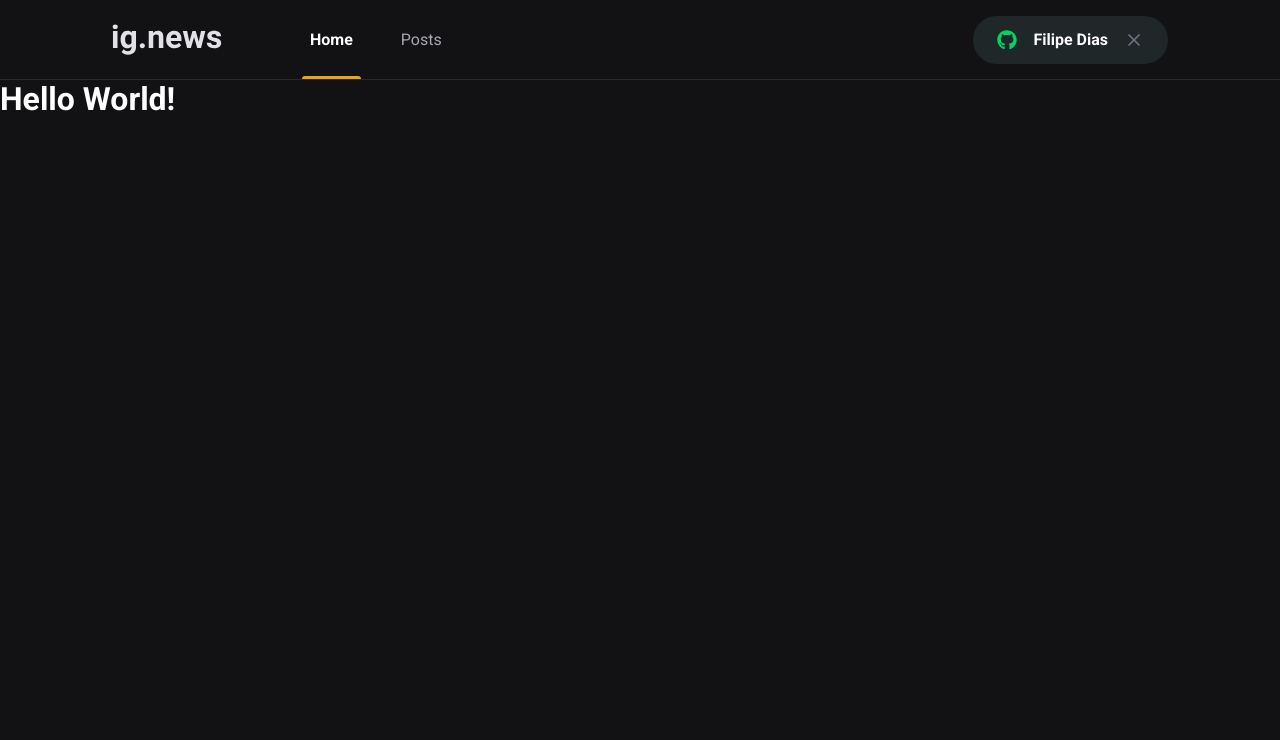
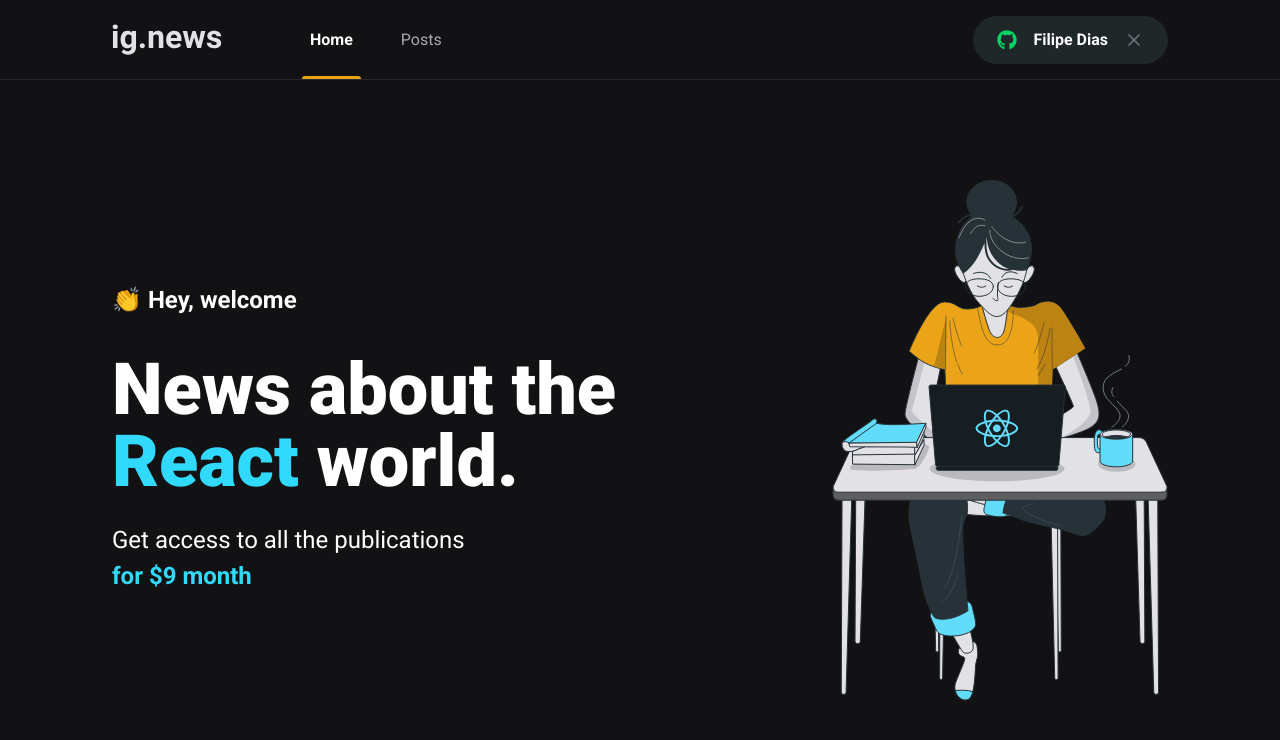
Before and after one commit to jfilipedias/ig-news, a Next.js app: page / in a window 1280 px wide. Shown: the top 740 px of the page. Built offline with nearby package versions, Linux system fonts and the light colour scheme.

Commit message:
Adds content and style to the home page

```diff
--- a/src/pages/_document.tsx
+++ b/src/pages/_document.tsx
@@ -3,7 +3,7 @@
 export default class MyDocument extends Document {
   render() {
     return (
-      <Html lang="pt-br">
+      <Html lang="en">
         <Head>
           <link rel="preconnect" href="https://fonts.googleapis.com" />
           <link rel="preconnect" href="https://fonts.gstatic.com" />
--- /dev/null
+++ b/src/pages/home.module.scss
@@ -0,0 +1,41 @@
+.contentContainer {
+  max-width: 1120px;
+  height: calc(100vh - 5rem);
+  margin: 0 auto;
+  padding: 0 2rem;
+
+  display: flex;
+  align-items: center;
+  justify-content: space-between;
+}
+
+.hero {
+  max-width: 600px;
+
+  >span {
+    font-size: 1.5rem;
+    font-weight: 700;
+  }
+
+  h1 {
+    font-size: 4.5rem;
+    font-weight: 900;
+    line-height: 4.5rem;
+    margin-top: 2.5rem;
+
+    span {
+      color: var(--cyan-500);
+    }
+  }
+
+  p {
+    font-size: 1.5rem;
+    line-height: 2.25rem;
+    margin-top: 1.5rem;
+
+    span {
+      color: var(--cyan-500);
+      font-weight: 700;
+    }
+  }
+}
--- a/src/pages/index.tsx
+++ b/src/pages/index.tsx
@@ -1,5 +1,8 @@
 import type { NextPage } from 'next'
+import Image from 'next/image'
 import Head from 'next/head'
+
+import styles from './home.module.scss'
 
 const Home: NextPage = () => {
   return (
@@ -7,7 +10,24 @@
       <Head>
         <title>ig.news</title>
       </Head>
-      <h1>Hello World!</h1>
+
+      <main className={styles.contentContainer}>
+        <section className={styles.hero}>
+          <span>👏 Hey, welcome</span>
+          <h1>News about the <span>React</span> world.</h1>
+          <p>
+            Get access to all the publications <br />
+            <span>for $9 month</span>
+          </p>
+        </section>
+
+        <Image
+          src="/images/avatar.svg"
+          alt="An image of a girl sitting in a chair with a laptop, a cup of coffee and books on a table coding a react app."
+          width={336}
+          height={521}
+        />
+      </main>
     </>
   )
 }
```
